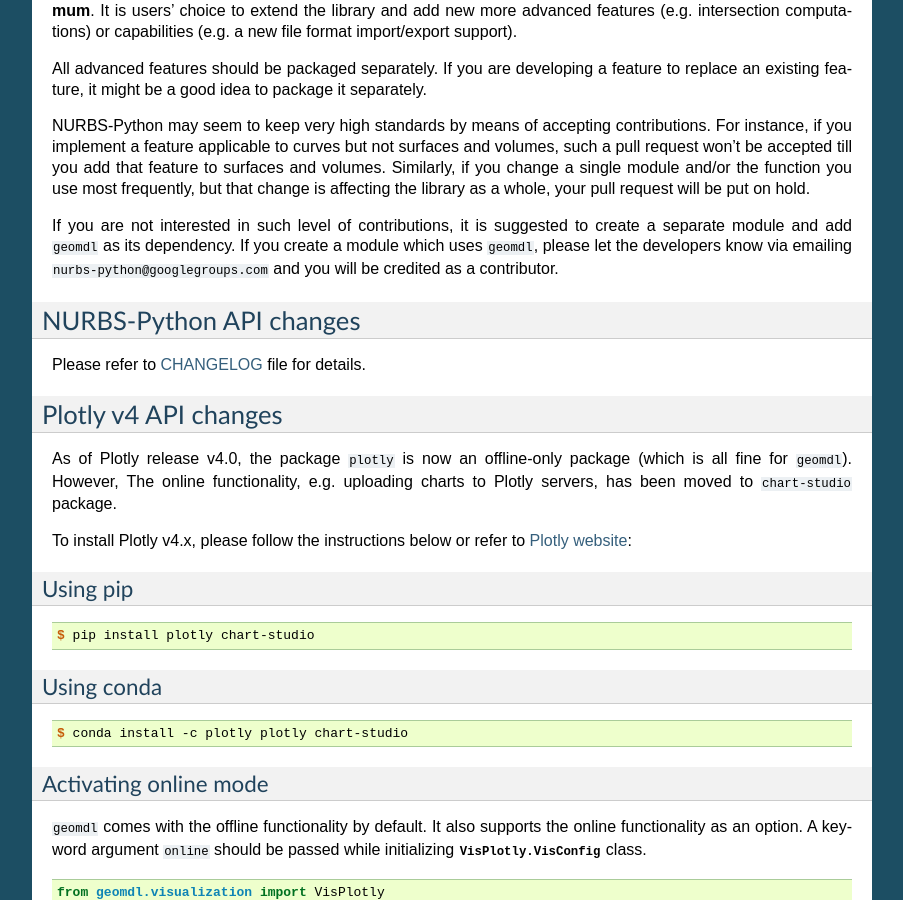
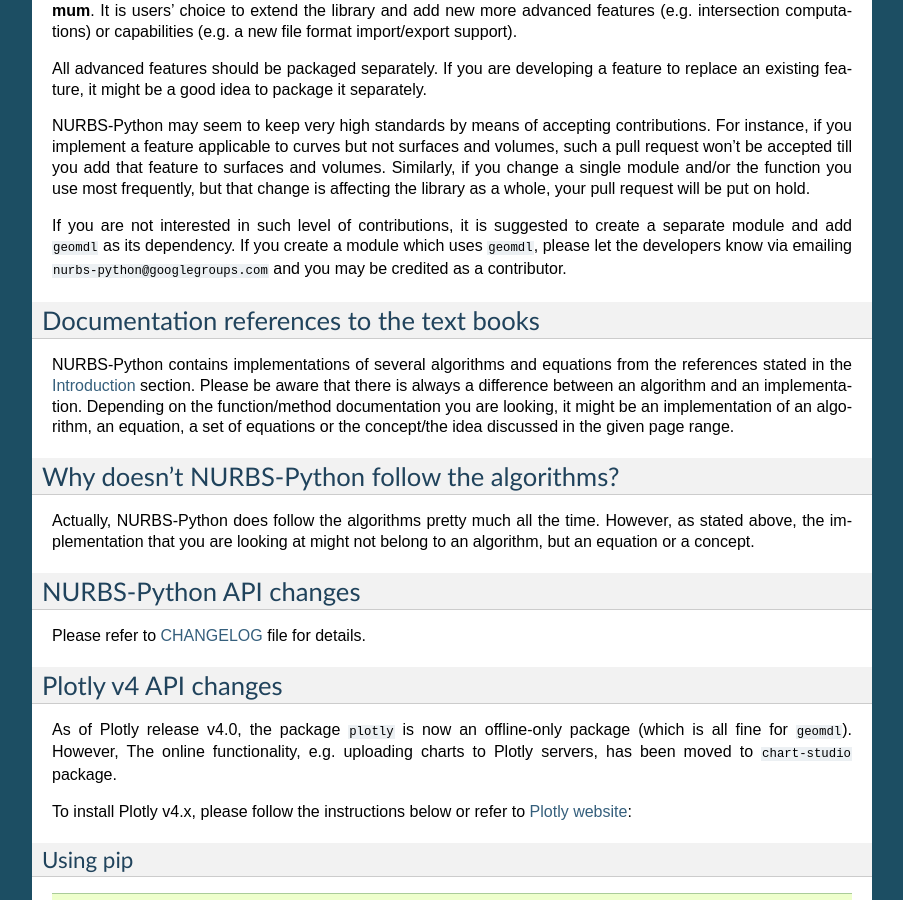
Before and after one commit to orbingol/NURBS-Python, a Sphinx documentation site: the page built from docs/q_a.rst, in a window 1280 px wide and 900 px high, scrolled down 2051 px. Shown: the whole window, without its empty margins (198-1101 px from the left). Built offline with Sphinx 7.4.7, drawn with Linux system fonts in a browser that asks for light colours; formulas are drawn with MathJax 3; some of the changed text lies outside the part shown.

Commit message:
Update Q&A

```diff
--- a/docs/q_a.rst
+++ b/docs/q_a.rst
@@ -119,7 +119,21 @@
 
 If you are not interested in such level of contributions, it is suggested to create a separate module and add ``geomdl``
 as its dependency. If you create a module which uses ``geomdl``, please let the developers know via emailing
-``nurbs-python@googlegroups.com`` and you will be credited as a contributor.
+``nurbs-python@googlegroups.com`` and you may be credited as a contributor.
+
+Documentation references to the text books
+==========================================
+
+NURBS-Python contains implementations of several algorithms and equations from the references stated in the
+:doc:`Introduction <introduction>` section. Please be aware that there is always a difference between an algorithm and
+an implementation. Depending on the function/method documentation you are looking, it might be an implementation of
+an algorithm, an equation, a set of equations or the concept/the idea discussed in the given page range.
+
+Why doesn't NURBS-Python follow the algorithms?
+===============================================
+
+Actually, NURBS-Python does follow the algorithms pretty much all the time. However, as stated above, the implementation
+that you are looking at might not belong to an algorithm, but an equation or a concept.
 
 NURBS-Python API changes
 ========================
```
